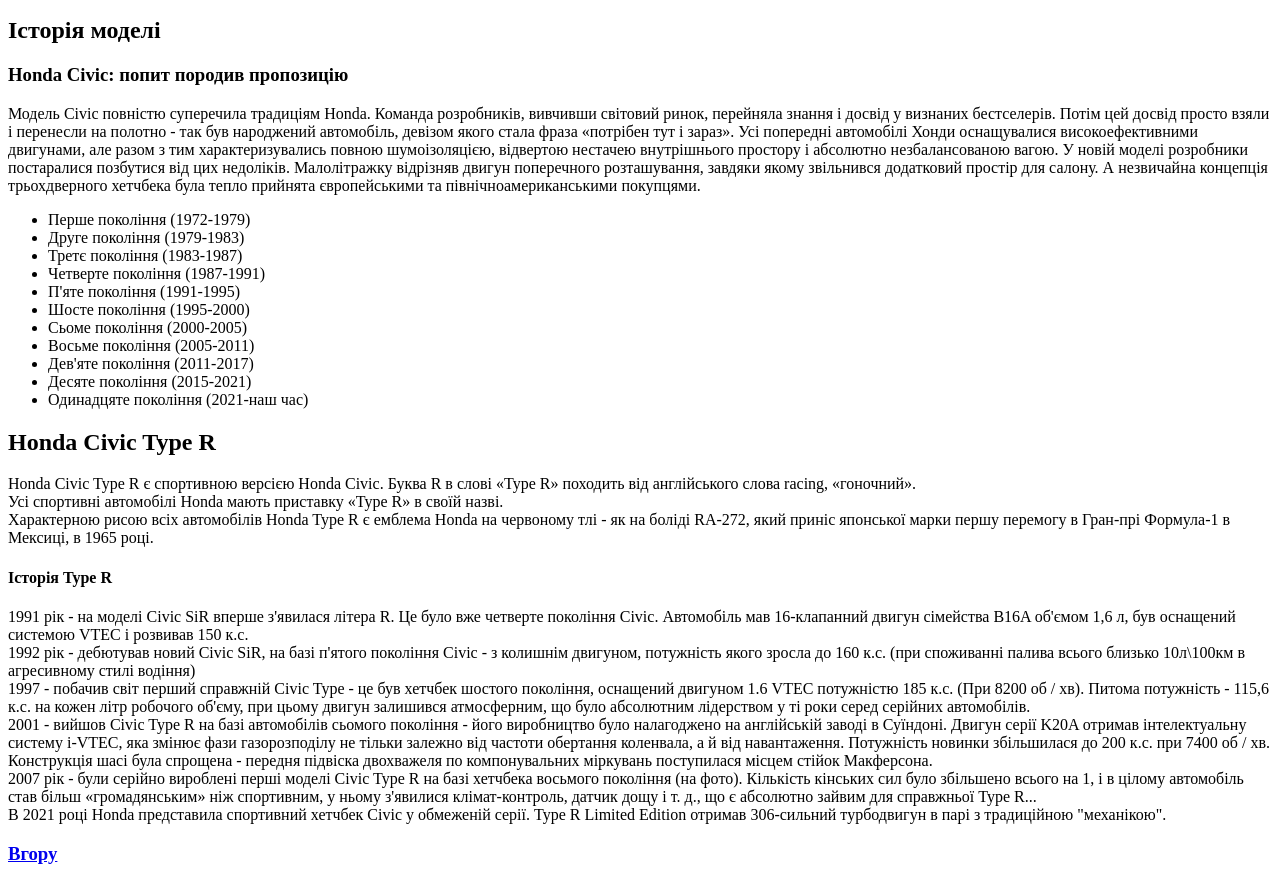
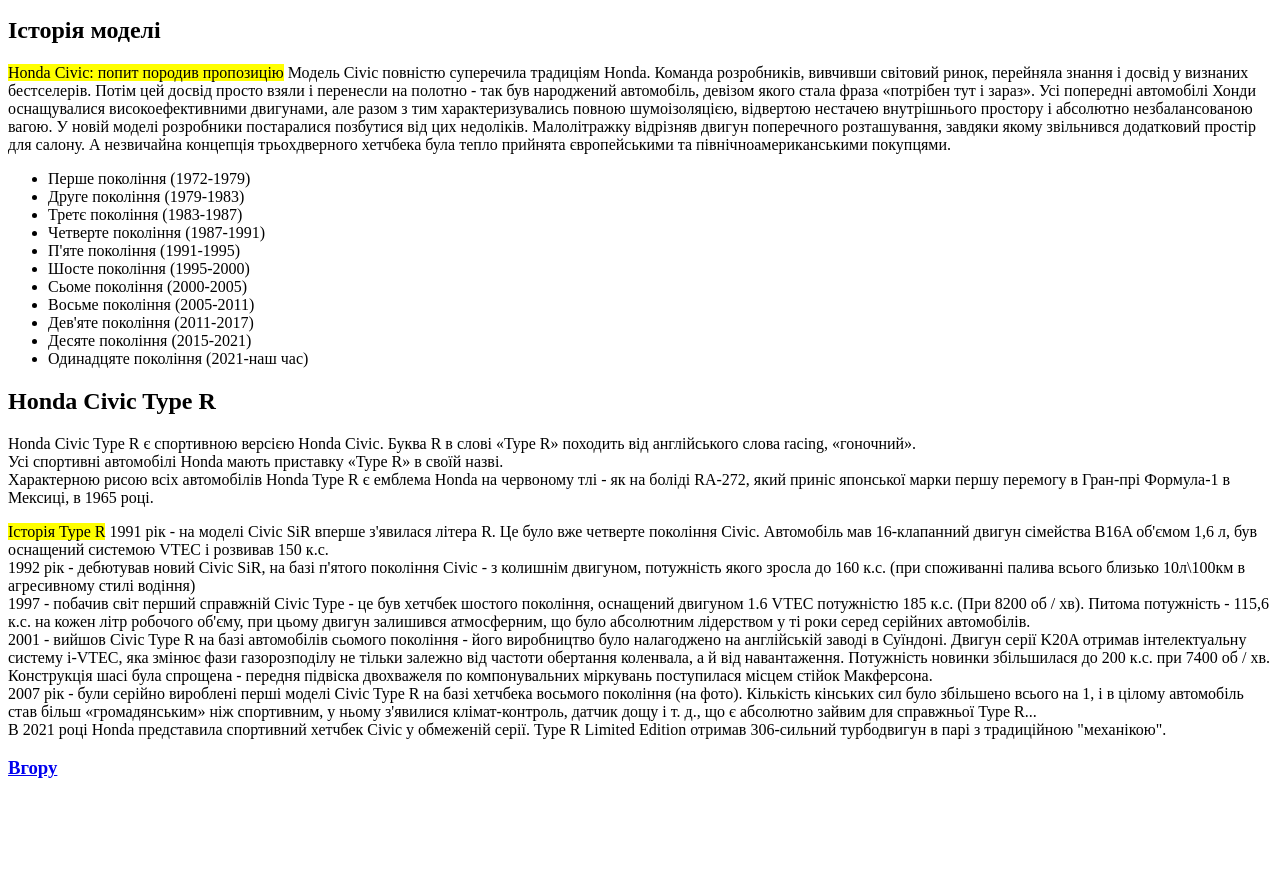
Before and after one commit to Yaroslav-FrontEnd/homeworks, a plain HTML site: page lessons_02/index.html in a window 1280 px wide. Shown: the part 625-1508 px from the top of the page. After the commit the page ends 1423 px from the top, so only its background shows below. Drawn offline with Linux system fonts and the light colour scheme.

Commit message:
Update index.html

```diff
--- a/lessons_02/index.html
+++ b/lessons_02/index.html
@@ -41,7 +41,7 @@
    <div class="history" id="history">
       <h2>Історія моделі</h2>
       <p>
-         <h3>Honda Civic: попит породив пропозицію</h3>
+         <mark>Honda Civic: попит породив пропозицію</mark>
          Модель Civic повністю суперечила традиціям Honda. Команда розробників, вивчивши світовий ринок, перейняла знання і досвід у визнаних бестселерів. Потім цей досвід просто взяли і перенесли на полотно - так був народжений автомобіль, девізом якого стала фраза «потрібен тут і зараз».
          Усі попередні автомобілі Хонди оснащувалися високоефективними двигунами, але разом з тим характеризувались повною шумоізоляцією, відвертою нестачею внутрішнього простору і абсолютно незбалансованою вагою. У новій моделі розробники постаралися позбутися від цих недоліків. Малолітражку відрізняв двигун поперечного розташування, завдяки якому звільнився додатковий простір для салону. А незвичайна концепція трьохдверного хетчбека була тепло прийнята європейськими та північноамериканськими покупцями.
       </p>
@@ -66,9 +66,8 @@
       <p>Honda Civic Type R є спортивною версією Honda Civic. Буква R в слові «Type R» походить від англійського слова racing, «гоночний». <br>
          Усі спортивні автомобілі Honda мають приставку «Type R» в своїй назві. <br>
          Характерною рисою всіх автомобілів Honda Type R є емблема Honda на червоному тлі - як на боліді RA-272, який приніс японської марки першу перемогу в Гран-прі Формула-1 в Мексиці, в 1965 році.</p>
-
          <p>
-            <h4>Історія Type R</h4>
+            <mark>Історія Type R</mark>
             1991 рік - на моделі Civic SiR вперше з'явилася літера R. Це було вже четверте покоління Civic. Автомобіль мав 16-клапанний двигун сімейства B16A об'ємом 1,6 л, був оснащений системою VTEC і розвивав 150 к.с.<br>
 
             1992 рік - дебютував новий Civic SiR, на базі п'ятого покоління Civic - з колишнім двигуном, потужність якого зросла до 160 к.с. (при споживанні палива всього близько 10л\100км в агресивному стилі водіння)<br>
```
